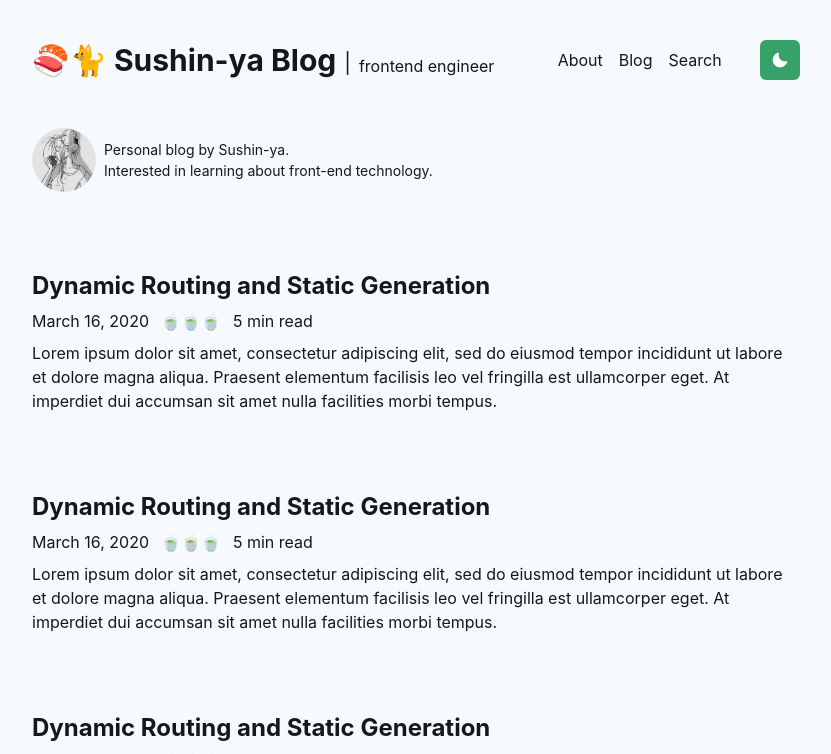
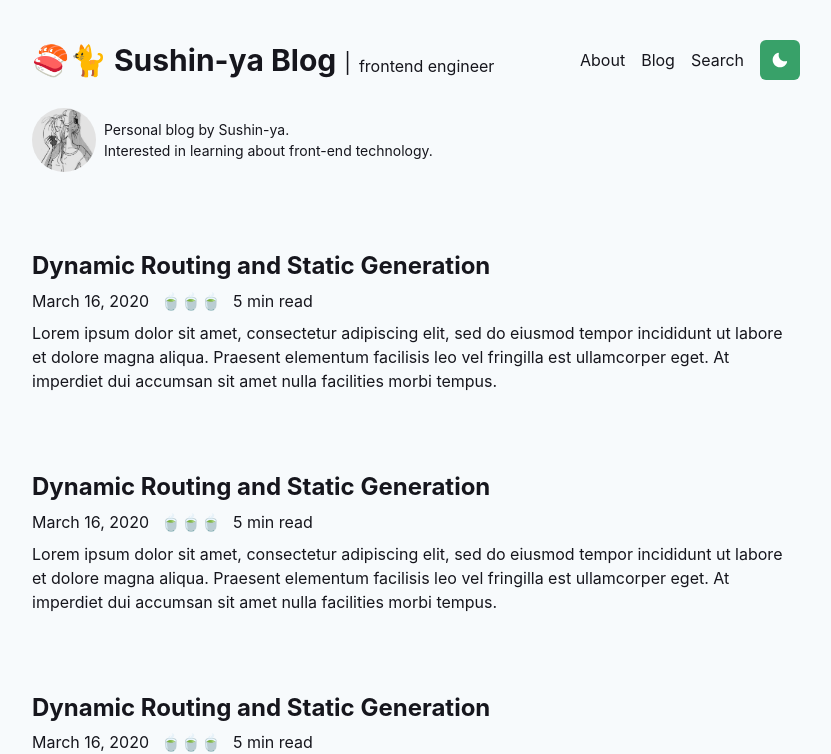
Before and after one commit to sushin-ya/sushin-ya-blog, a Next.js app: page / in a window 1280 px wide. Shown: the top 754 px of the page, without its empty margins (224-1055 px from the left). Built offline with nearby package versions, Linux system fonts and the light colour scheme.

Commit message:
fix: title

```diff
--- /dev/null
+++ b/src/components/Responsive.tsx
@@ -0,0 +1,14 @@
+import { Box } from '@chakra-ui/react'
+import { ReactNode } from 'react'
+
+type Props = {
+  pc: ReactNode
+  mobile: ReactNode
+}
+
+export const Responsive = ({ pc, mobile }: Props) => (
+  <>
+    <Box display={{ base: 'none', md: 'block' }}>{pc}</Box>
+    <Box display={{ base: 'block', md: 'none' }}>{mobile} </Box>
+  </>
+)
--- a/src/components/header/Header.tsx
+++ b/src/components/header/Header.tsx
@@ -1,36 +1,25 @@
-import { Box, Flex, Stack } from '@chakra-ui/react'
+import { Box, Flex, HStack, Spacer, Stack } from '@chakra-ui/react'
 import { DarkModeSwitch } from '../DarkModeSwitch'
 import { AboutMe } from './AboutMe'
 import { DrawerMenu } from './DrawerMenu'
 import { Navigation } from './Navigation'
 import { Title } from '@/components/header/Title'
+import { Responsive } from '../Responsive'
 
 export const Header = () => (
   <Stack mb="10vh">
-    <Flex
-      as="header"
-      direction="row"
-      paddingTop="5vh"
-      paddingBottom={{ base: 'unset', sm: '5vh' }}
-      width={{ base: '90vw', md: '768px' }}
-      justifyContent="space-between"
-      alignItems="center"
-    >
+    <HStack as={'header'} pt={10} pb={5}>
       <Title />
+      <Spacer />
       <Stack
-        alignItems="center"
-        gridGap="3vw"
         direction={{ base: 'column-reverse', sm: 'row' }}
+        alignItems={'center'}
+        spacing={4}
       >
-        <Box display={{ base: 'none', md: 'block' }}>
-          <Navigation />
-        </Box>
-        <Box display={{ base: 'block', md: 'none' }}>
-          <DrawerMenu />
-        </Box>
+        <Responsive pc={<Navigation />} mobile={<DrawerMenu />} />
         <DarkModeSwitch />
       </Stack>
-    </Flex>
+    </HStack>
     <AboutMe />
   </Stack>
 )
--- a/src/components/header/Title.tsx
+++ b/src/components/header/Title.tsx
@@ -1,11 +1,15 @@
-import { Heading, HStack, Text } from '@chakra-ui/react'
+import { Heading, HStack, Stack, Text } from '@chakra-ui/react'
 
 export const Title = () => (
-  <HStack direction={'row'} alignItems={'flex-end'}>
+  <Stack
+    direction={['column', 'row']}
+    alignItems={['center', 'flex-end']}
+    spacing={[1, 2]}
+  >
     <Heading fontSize="3xl">🍣🐈 Sushin-ya Blog</Heading>
     <Text fontSize="xl" display={['none', 'block']}>
       |
     </Text>
     <Text>frontend engineer</Text>
-  </HStack>
+  </Stack>
 )
```
